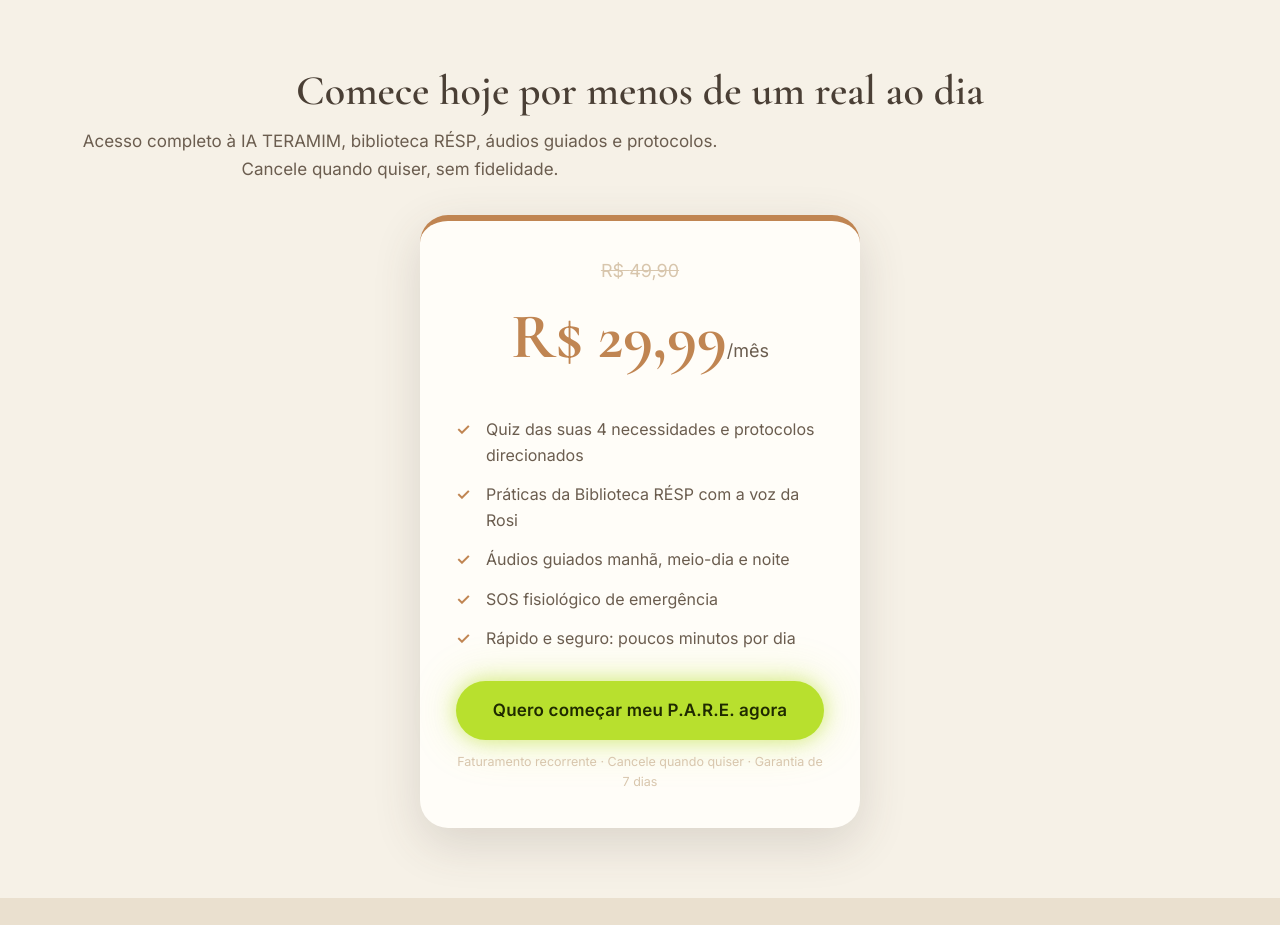
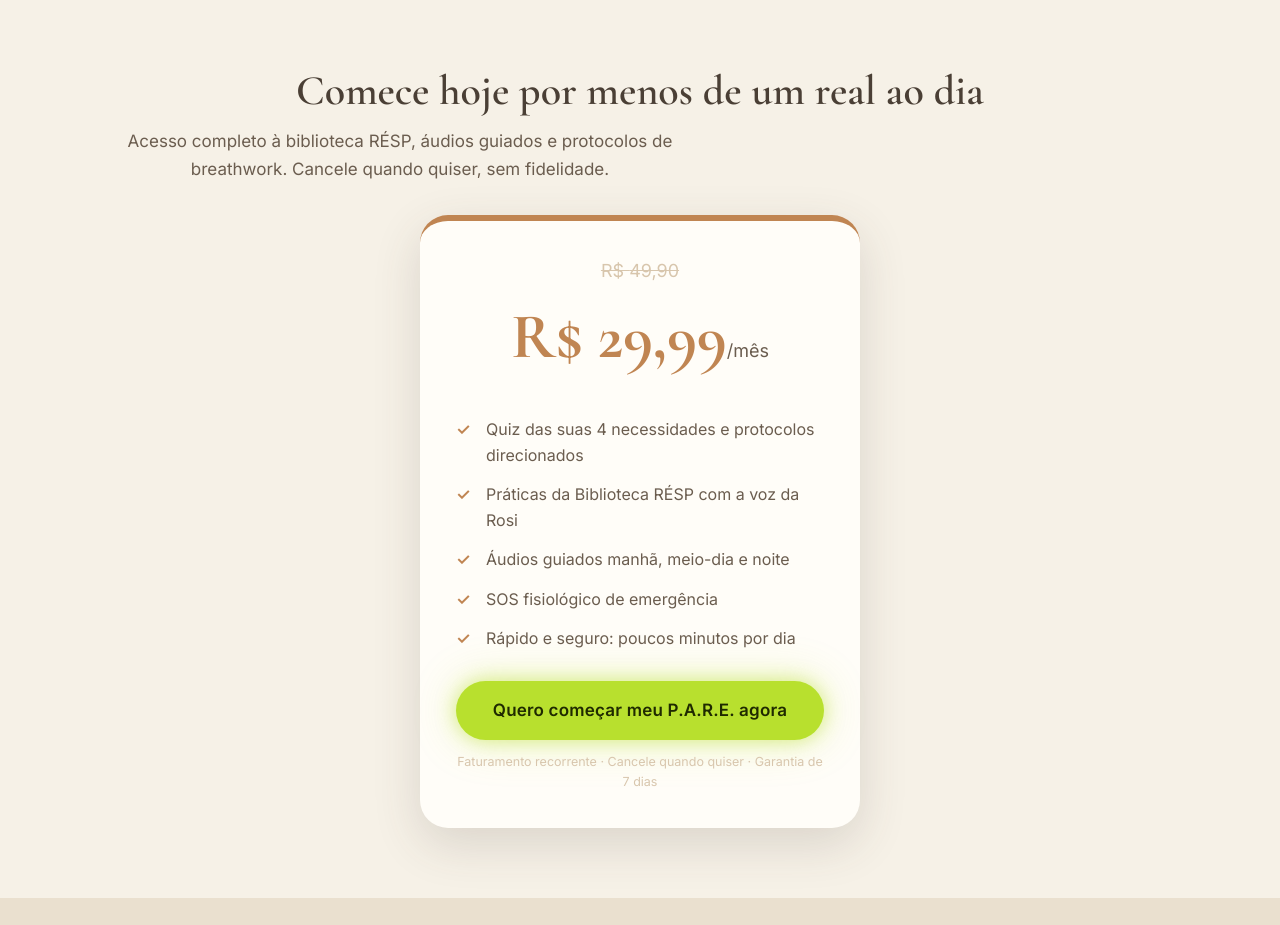
Before and after one commit to rosiaguia/teramim, a React (Vite) app: page /#/ in a window 1280 px wide. Shown: the part 3840-4765 px from the top of the page. Built offline with nearby package versions, Linux system fonts and the light colour scheme; no server answers.

Commit message:
fix: remover referencia falsa a IA TERAMIM do preço da landing

```diff
--- a/src/engine/contentStore.js
+++ b/src/engine/contentStore.js
@@ -11,7 +11,7 @@
     section2Title: 'O seu sistema nervoso\nno modo da calma',
     section2Sub: 'O P.A.R.E® não trabalha apenas com trauma, mas sim com o que não cresceu: emoções que pedem acolhimento, imagens mentais novas para o que você quer viver. Respiração, presença, escolha, ciência e fé — sem promessas mágicas, mas com resultado no dia a dia.',
     priceTitle: 'Comece hoje por menos de um real ao dia',
-    priceSub: 'Acesso completo à IA TERAMIM, biblioteca RÉSP, áudios guiados e protocolos. Cancele quando quiser, sem fidelidade.'
+    priceSub: 'Acesso completo à biblioteca RÉSP, áudios guiados e protocolos de breathwork. Cancele quando quiser, sem fidelidade.'
   },
   pricing: {
     price: '29,99',
```
